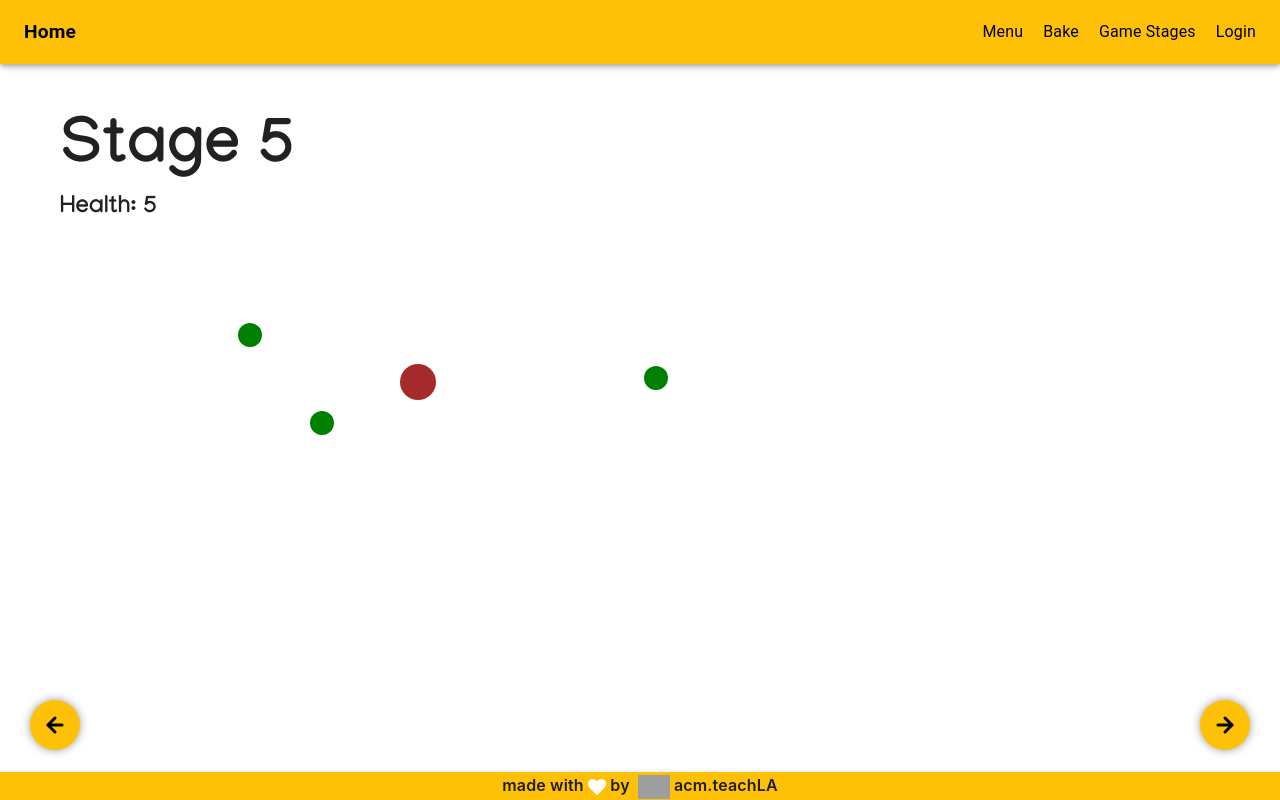
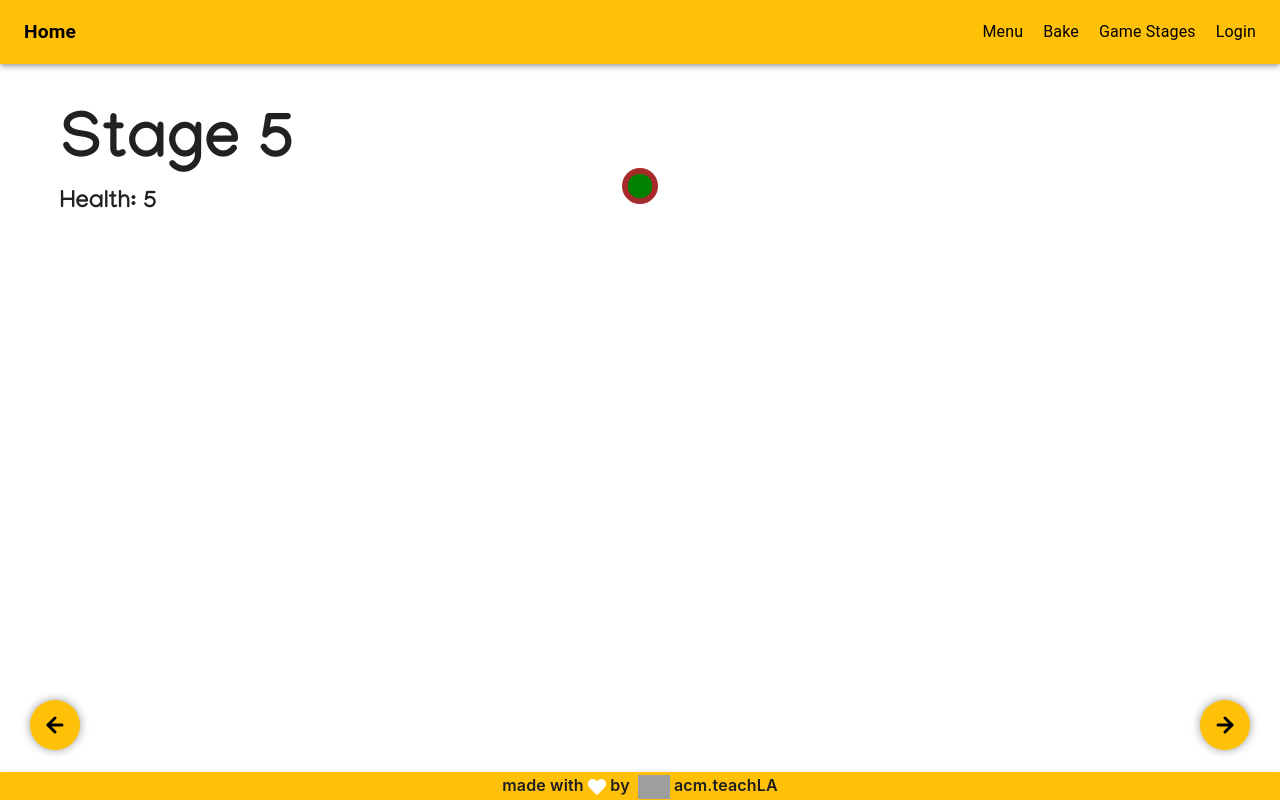
Before and after one commit to uclaacm/cookie-jar, a React (Vite) app: page /stage5 in a window 1280 px wide. Built offline with nearby package versions, Linux system fonts and the light colour scheme; grey boxes are pictures that could not be loaded.

Commit message:
Improve game styling and zombie positioning

```diff
--- a/src/components/stages/Stage5.tsx
+++ b/src/components/stages/Stage5.tsx
@@ -7,9 +7,9 @@ import "../../styles/Stage5.scss";
 
 // TODO: names; also think about how to properly determine these (maybe use viewport units)
 // TODO: make it behave well when the window resizes
-const SCALING_FACTOR = 0.25;
-const ORIGIN_X = 400;
-const ORIGIN_Y = 400;
+const SCALING_FACTOR = 100/1024/2;
+const ORIGIN_X = 50;
+const ORIGIN_Y = 50;
 const STARTING_DISTANCE = 1024;
 
 // how close a zombie can get to the player before the player loses a life
@@ -106,7 +106,7 @@ class Zombie {
     // TODO: get classNames (list of CSS classes) from the state of the zombie
     // TODO: what's the best way to allow this to return nothing if `!this.exists`?
     return this.exists ? (
-      <div className="zombie" style={{left: x, bottom: y}} onClick={onClick} key={this.data.key} />
+      <div className="zombie" style={{left: `${x}%`, bottom: `${y}%`}} onClick={onClick} key={this.data.key} />
     ) : <></>;
   }
 }
@@ -165,8 +165,10 @@ function Game() {
 
   return (
     <>
-      <div className="player" style={{left: ORIGIN_X, bottom: ORIGIN_Y}} />
-      {zombies.map((zombie) => zombie.asComponent())}
+      <div className="game">
+        <div className="player" style={{left: `${ORIGIN_X}%`, bottom: `${ORIGIN_Y}%`}} />
+        {zombies.map((zombie) => zombie.asComponent())}
+      </div>
       <HealthBar health={health} />
     </>
   );
--- a/src/styles/Stage5.scss
+++ b/src/styles/Stage5.scss
@@ -12,6 +12,29 @@
   p {
     font-size: 24px;
   }
+
+  // mostly copied from .login-button in Login.scss
+  button {
+    background-color: #ffc00a !important;
+    color: black !important;
+    font-family: 'Manjari', sans-serif !important;
+    font-size: 1.1rem !important;
+    font-weight: 700;
+    padding: 12px 24px;
+    width: 200px;
+    border-radius: 8px;
+    text-transform: none;
+    transition: background-color 0.3s ease;
+    //position: absolute;
+    //left: 50%;
+    //transform: translate(-50%, 9%);
+    border: none;
+
+    &:hover {
+      background-color: #E3B750 !important; // Slightly darker
+      cursor: pointer;
+    }
+}
 
   .back-button {
     position: fixed;
@@ -64,22 +87,48 @@
   }
 }
 
+.stage5-container {
+  container-type: size;
+  min-height: 100vh; // so that it's not 0
+}
+
+.stage5-container .game {
+  // TODO: maybe this should be the min of {75% of the height, 100% of the width}
+  // note: the size isn't great on a phone in landscape mode (but that might be okay)
+  width: 100cqmin;
+  height: 100cqmin;
+}
+
 // specific to this stage
 // TODO: make sure this is the right way to do this
 // (in particular whether the units for the width and height are good; how do they show up on differently-sized screens?)
+// TODO: maybe use flexbox on the game container
+.game {
+  // TODO: behave properly under screen resizing, and don't take up too much of the horizontal space on a phone
+  // see https://developer.mozilla.org/en-US/docs/Web/CSS/Reference/Values/length#relative_length_units_based_on_viewport
+  background-color: lightgray; // not necessarily needed
+  position: relative; // this is just so that the elements inside of it can use the position property
+  margin: 0 auto;
+}
+
+// TODO: make both .zombie and .player in a single class (to not repeat similarities)
 .zombie {
   position: absolute;
   width: 24px;
   height: 24px;
-  border-radius: 12px;
+  border-radius: 50%;
   background-color: green;
   cursor: pointer; // TODO: this actually depends on the zombie state (so does background-color); so have different classes for each state
+  transform: translate(-50%, 50%); // make the `bottom` and `left` positioning attributes specify the center position
 }
 
+// TODO: maybe hard-code the position
+// TODO: the specified positions are always for the bottom left corner; see how to make it so that they are for the center
 .player {
   position: absolute;
   width: 36px;
   height: 36px;
-  border-radius: 18px;
+  border-radius: 50%;
   background-color: brown;
+  transform: translate(-50%, 50%);
 }
```
